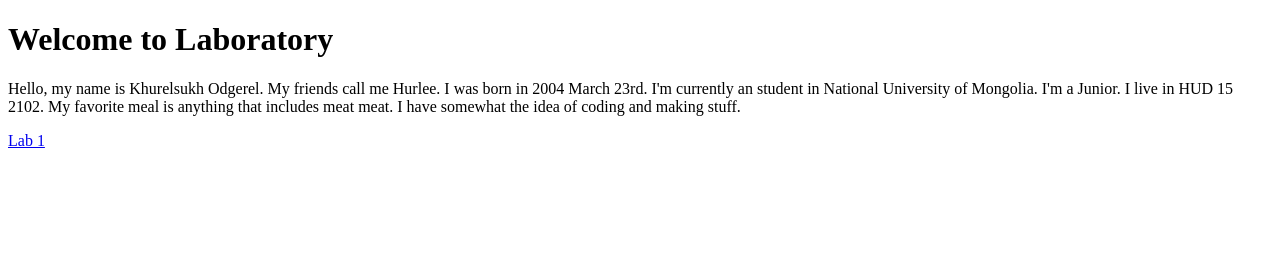
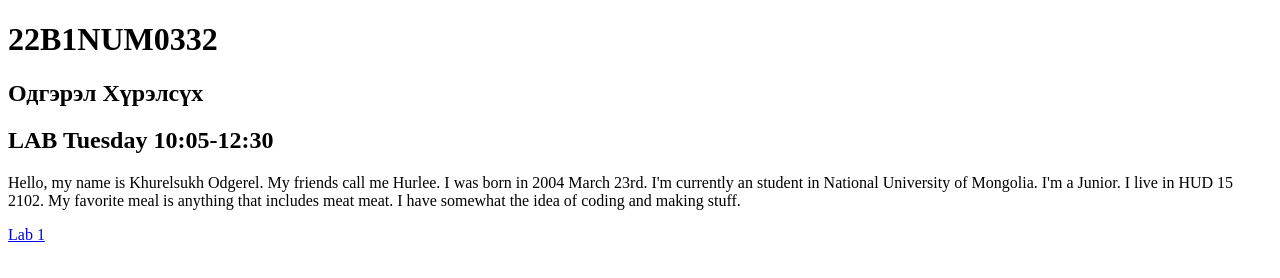
Before and after one commit to HorniHurlee/hurelsuh.github.io, a plain HTML site: page index.html in a window 1280 px wide. Drawn offline with Linux system fonts and the light colour scheme.

Commit message:
second commitment

```diff
--- a/index.html
+++ b/index.html
@@ -4,7 +4,9 @@
         <title>Welcome to Internet Technology Fundamentals</title>
     </head>
 <body>
-    <h1>Welcome to Laboratory</h1>
+    <h1>22B1NUM0332</h1>
+    <h2>Одгэрэл Хүрэлсүх</h2>
+    <h2>LAB Tuesday 10:05-12:30</h2>
     <p>Hello, my name is Khurelsukh Odgerel. My friends call me Hurlee. I was born in 2004 March 23rd. I'm currently an student in National
         University of Mongolia. I'm a Junior. I live in HUD 15 2102. My favorite meal is anything that includes meat meat. I have somewhat the idea of coding and making stuff.
     </p>
```
